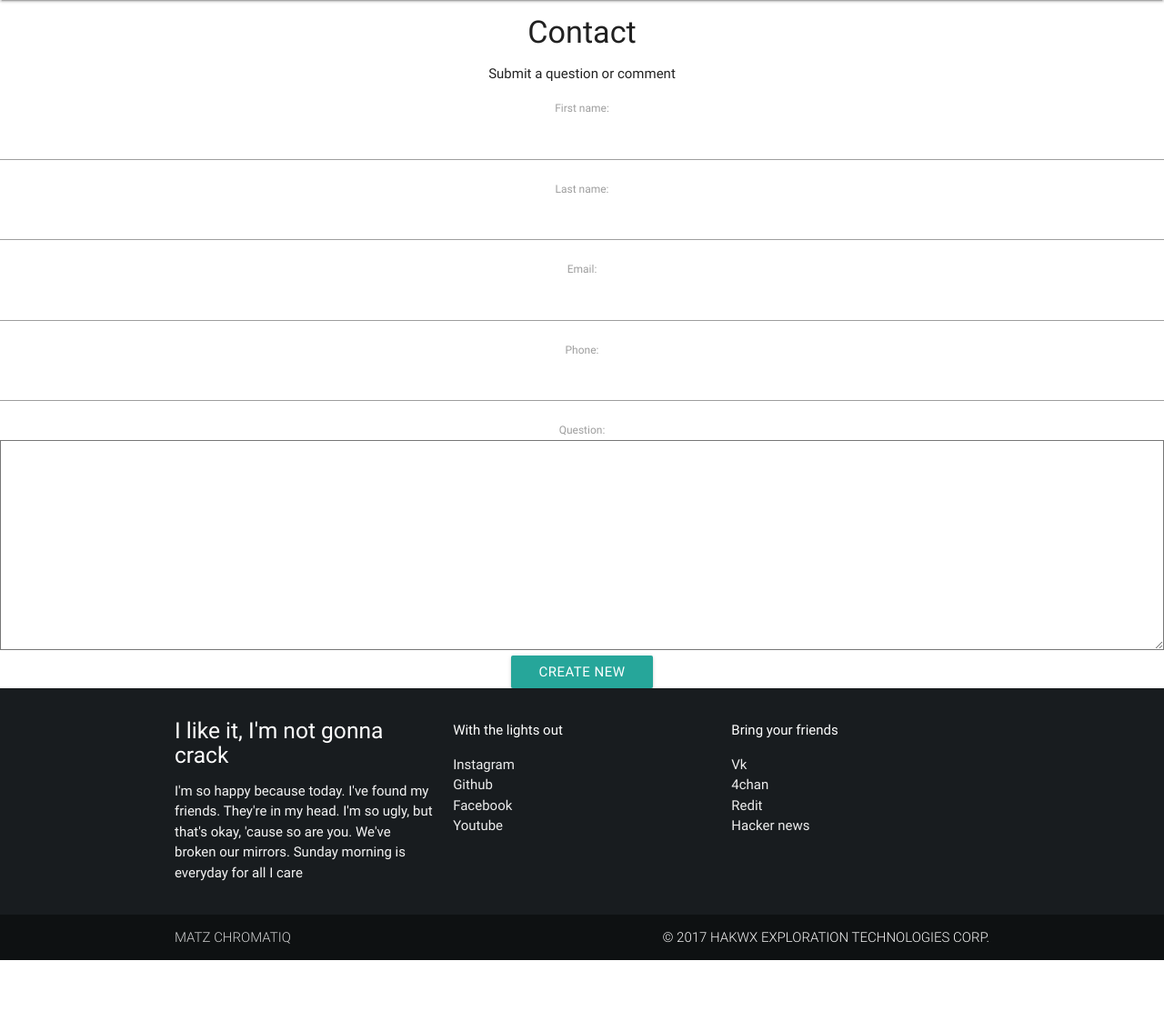
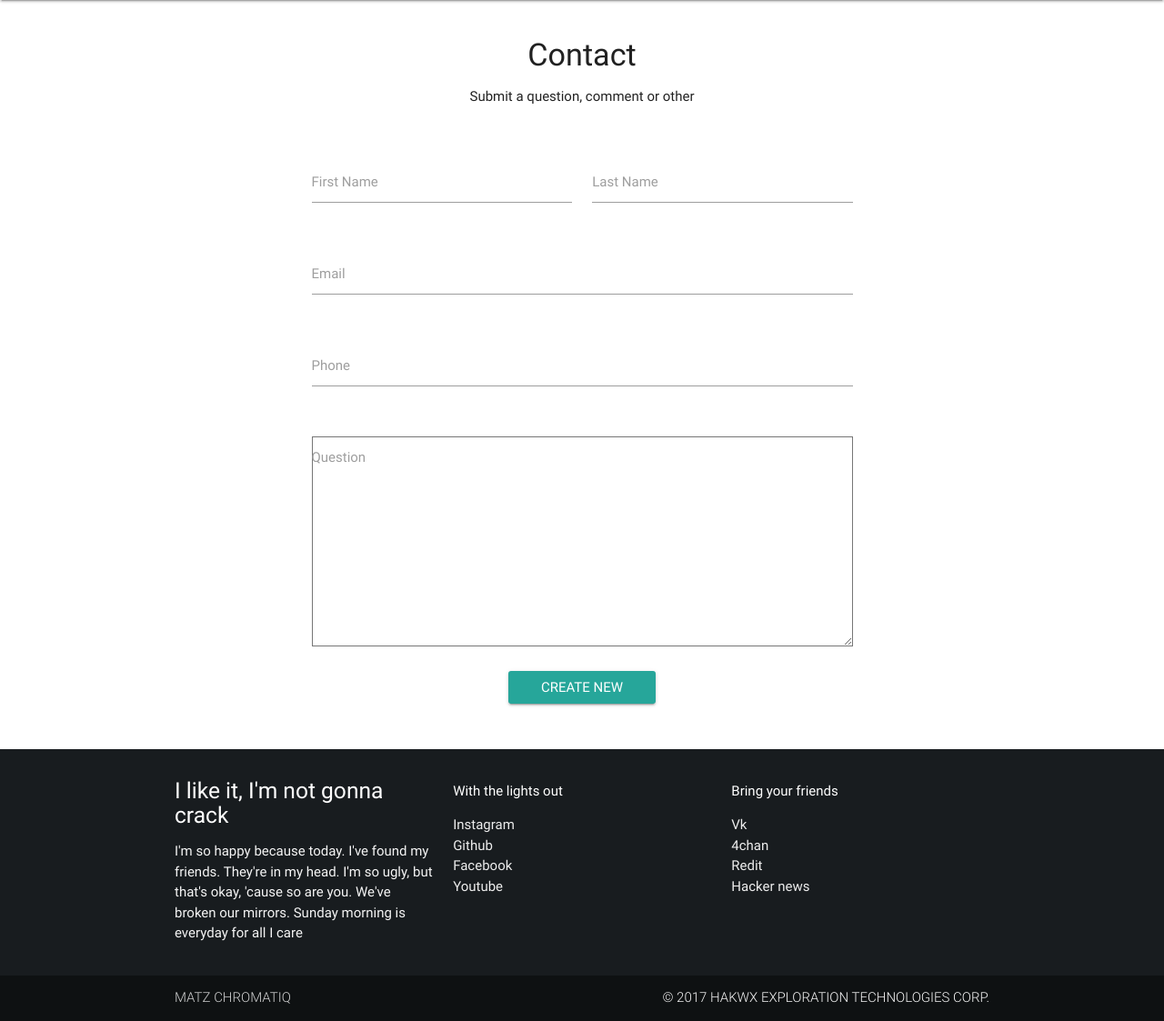
Before and after one commit to Hawk-X/hawk-x, a Django app: page /contact in a window 1280 px wide. Shown: the part 90-1213 px from the top of the page at 91% size. Before the commit the page ends 1146 px from the top, so only its background shows below. Run offline with Django 3.2, Linux system fonts and the light colour scheme; parts of the project's set-up code (start-up, migrations or seed data) failed here and were passed over; some libraries are stand-ins or nearby versions.

Commit message:
# upd app template

```diff
--- a/src/prox/templates/contact.html
+++ b/src/prox/templates/contact.html
@@ -3,48 +3,52 @@
 {% block title %}Contact{% endblock title %}
 
 {% block content %}
-<!--
+
+<div class="center-align">
 <div class="row">
-    <form class="col s12" action="" method="POST">
+  <h4>Contact</h4>
+  <p>Submit a question, comment or other</p>
+    <form id="contact-form" class="col s6 offset-m3" action="" method="POST">
+    {% csrf_token %}
       <div class="row">
+      {{ form.non_field_errors }}
         <div class="input-field col s6">
-          <input id="first_name" type="text" class="validate">
-          <label for="first_name">First Name</label>
+          {{ form.first_name.errors }}
+          <label for="{{ form.first_name.id_for_label }}">First Name</label>
+          {{ form.first_name }}
         </div>
         <div class="input-field col s6">
-          <input id="last_name" type="text" class="validate">
+          {{ form.last_name.erros }}
           <label for="last_name">Last Name</label>
+          {{ form.last_name }}
         </div>
       </div>
       <div class="row">
+      {{ form.non_field_errors }}
         <div class="input-field col s12">
-          <input id="password" type="password" class="validate">
-          <label for="password">Email</label>
+          {{ form.email.errors }}
+          <label for="Email">Email</label>
+          {{ form.email }}
         </div>
       </div>
       <div class="row">
+      {{ form.non_field_errors }}
         <div class="input-field col s12">
-          <input id="email" type="email" class="validate">
-          <label for="email">Email</label>
+        {{ form.phone.errors }}
+          <label for="Phone">Phone</label>
+          {{ form.phone }}
         </div>
       </div>
-
+       <div class="row">
+        {{ form.non_field_errors }}
+          <div class="input-field col s12">
+          {{ form.question.errors }}
+            <label for="Question">Question</label>
+            {{ form.question }}
+        </div>
+      </div>
+       <input type="submit" class="btn waves-effect waves-light" value="Create new">
     </form>
   </div>
-
-
--->
-
-
-	<div class="contact">
-		<div class="center">
-			<h4>Contact</h4>
-			<p>Submit a question or comment</p>
-			 <form class="" action="" method="POST">
-            {% csrf_token %}
-            {{ form }}
-            <input type="submit" class="btn btn-default" value="Create new"/>
-          </form>
-		</div>
-	</div>
+  </div>
 {% endblock content %}
```
Also changed, not shown: src/prox/templates/home.html (+1 -6 lines), src/prox/templates/thanks.html (+18 -4 lines).
